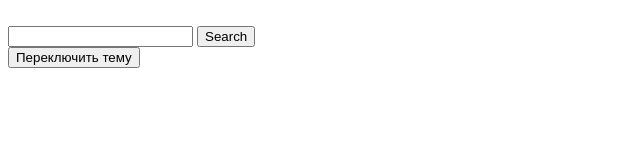
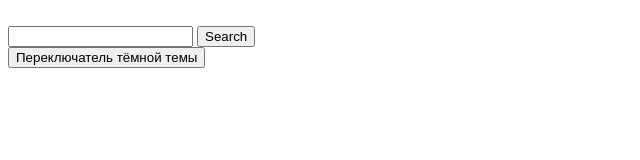
Before and after one commit to ComputerCritique/SuperTube, a plain HTML site: page index.html in a window 1280 px wide. Shown: the whole page, without its empty margins (0-640 px from the left). Drawn offline with Linux system fonts and the light colour scheme.

Commit message:
Update index.html

```diff
--- a/index.html
+++ b/index.html
@@ -19,7 +19,7 @@
 </form>
     </div>
 <div class="tema">
-<button id='themeToggle'>Переключить тему</button>
+<button class="btn-toggle">Переключатель тёмной темы</button>
 
 </div>
 </body>
```
